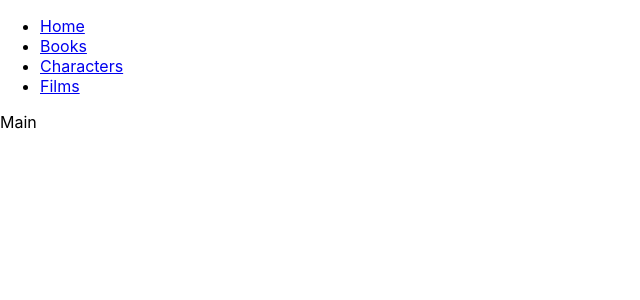
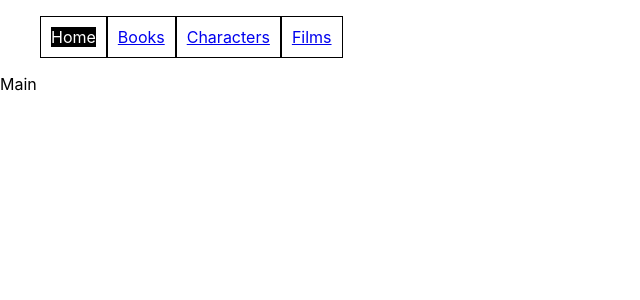
Before and after one commit to m-ghiringhelli/lotr, a React (Create React App) app: page / in a window 1280 px wide. Shown: the top 300 px of the page, without its empty margins (0-640 px from the left). Built offline with nearby package versions, Linux system fonts and the light colour scheme.

Commit message:
nav bar works

```diff
--- /dev/null
+++ b/src/components/Header/Header.css
@@ -0,0 +1,19 @@
+.header {
+    width: 100%;
+}
+
+.header ul {
+    display: flex;
+    list-style: none;
+}
+
+.header li {
+    padding: 10px;
+    border: 1px solid black;
+}
+
+.active {
+    text-decoration: none;
+    background-color: black;
+    color: white;
+}
--- a/src/components/Header/Header.js
+++ b/src/components/Header/Header.js
@@ -1,5 +1,6 @@
 import React from 'react';
 import { NavLink } from 'react-router-dom';
+import './Header.css';
 
 export default function Header() {
   return (
```
